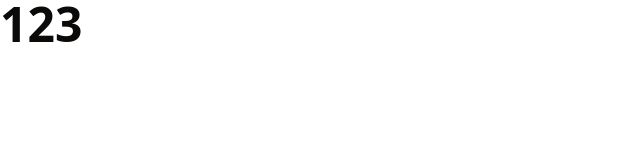
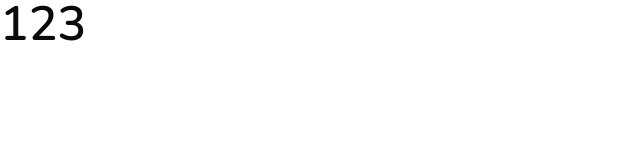
Before and after one commit to ResEmCode/vet-mart-client, a Next.js app: page / in a window 1280 px wide. Shown: the top 160 px of the page, without its empty margins (0-640 px from the left). Built offline with nearby package versions, Linux system fonts and the light colour scheme.

Commit message:
fix eslint config

```diff
--- a/app/layout.tsx
+++ b/app/layout.tsx
@@ -1,18 +1,9 @@
 import type { Metadata } from "next";
-import localFont from "next/font/local";
+import { Nunito } from "next/font/google";
 
 import "./globals.css";
 
-const geistSans = localFont({
-  src: "./fonts/GeistVF.woff",
-  variable: "--font-geist-sans",
-  weight: "100 900",
-});
-const geistMono = localFont({
-  src: "./fonts/GeistMonoVF.woff",
-  variable: "--font-geist-mono",
-  weight: "100 900",
-});
+const nunito = Nunito({ subsets: ["cyrillic"], variable: "--font-nunito", weight: ["400", "500", "600", "700", "800", "900"] });
 
 export const metadata: Metadata = {
   title: "Create Next App",
@@ -26,7 +17,7 @@ const RootLayout = ({
 }>) => {
   return (
     <html lang="en">
-      <body className={`${geistSans.variable} ${geistMono.variable} antialiased`}>{children}</body>
+      <body className={nunito.className}>{children}</body>
     </html>
   );
 };
--- a/app/page.tsx
+++ b/app/page.tsx
@@ -1,4 +1,4 @@
-import Typography from "@/components/shared/Typography/Typography";
+import { Typography } from "@/components/shared";
 
 const Home = () => {
   return (
--- a/components/shared/Typography/Typography.tsx
+++ b/components/shared/Typography/Typography.tsx
@@ -24,4 +24,4 @@ const Typography = ({ tag, variant, children, className, ...props }: TypographyP
   );
 };
 
-export default Typography;
+export { Typography };
--- /dev/null
+++ b/components/shared/index.ts
@@ -0,0 +1 @@
+export { Typography } from "./Typography/Typography";
```
Also changed, not shown: components/ui/index.ts (added, +11 -0 lines), .eslintrc.cjs, 1 other file (tests, documents, lock files or other folders).
